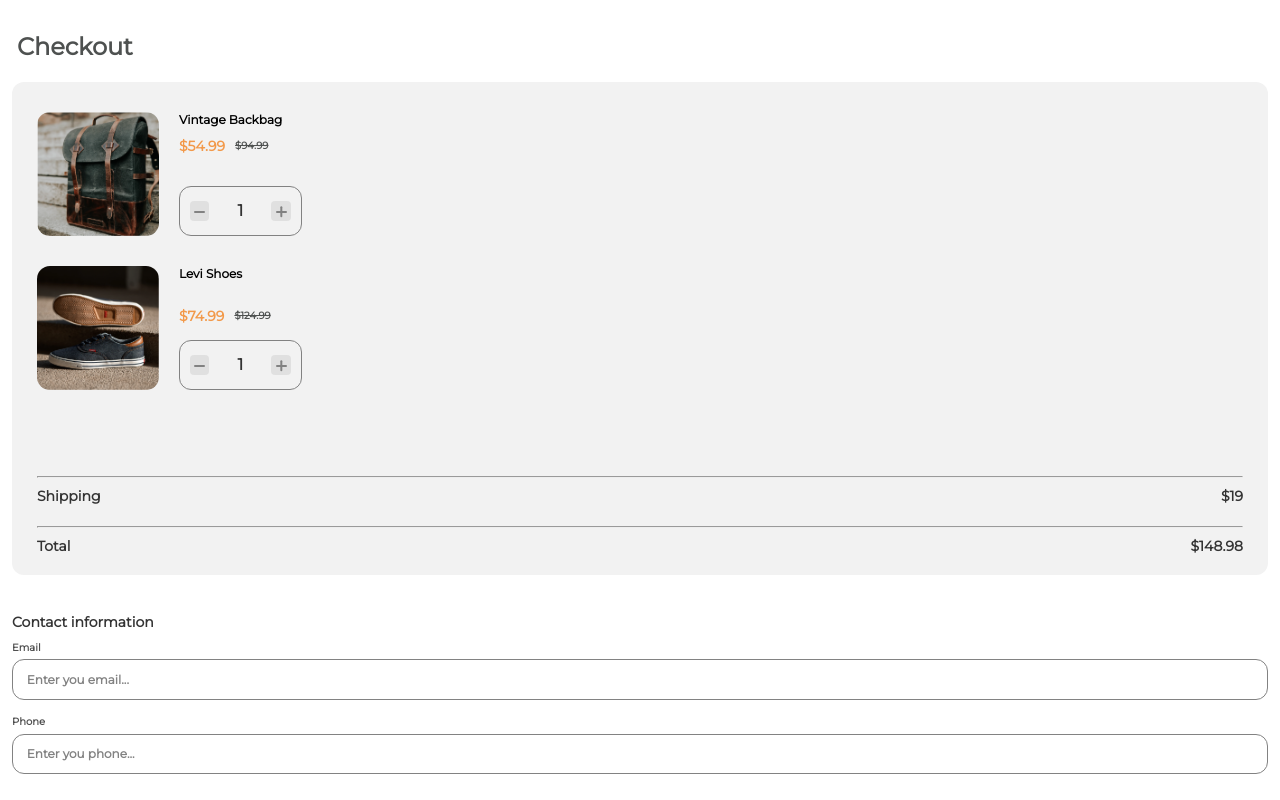
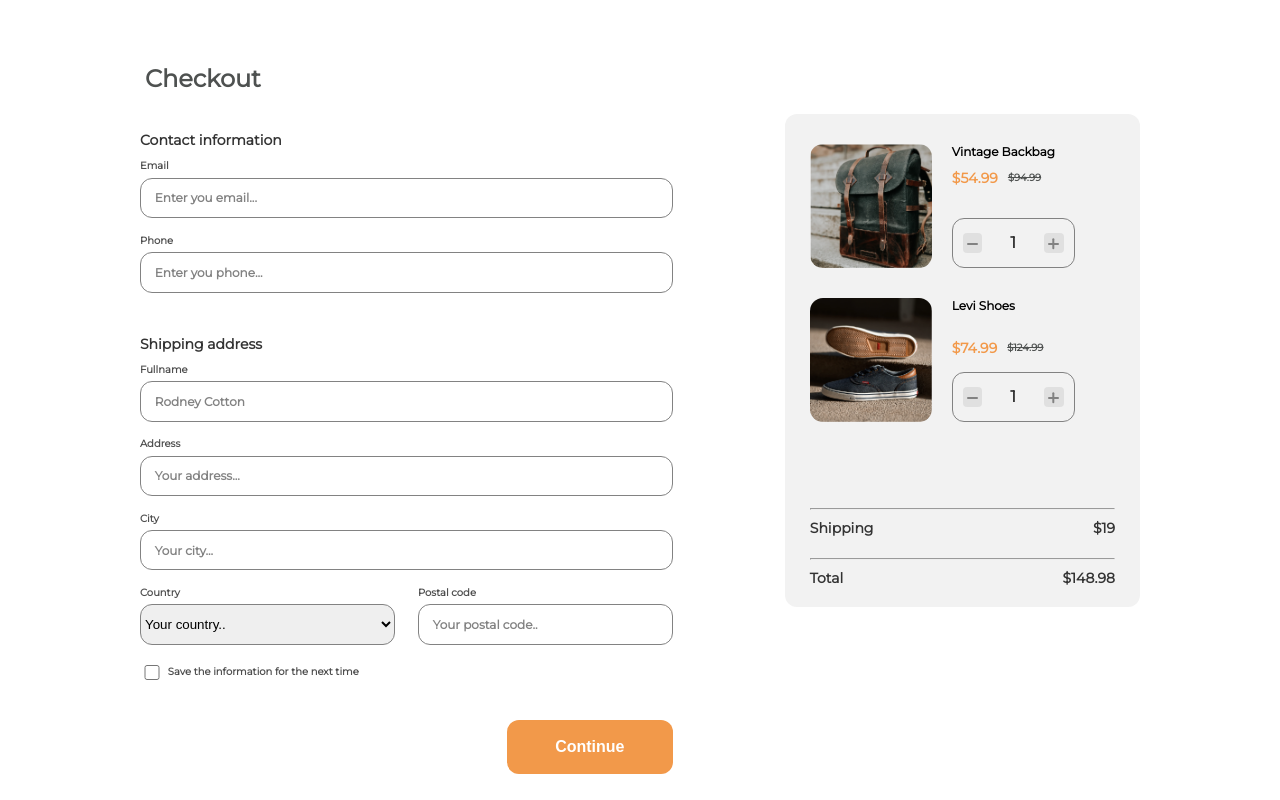
Before and after one commit to tsalapovaMaria/checkoutPage, a plain HTML site: page index.html in a window 1280 px wide. Shown: the top 800 px of the page. Drawn offline with Linux system fonts and the light colour scheme.

Commit message:
complete desktop version

```diff
--- a/index.html
+++ b/index.html
@@ -18,6 +18,8 @@
     <div class="main-content">
         <h1 class="main-title">Checkout</h1>
 
+        <div class="main-container-flex">
+            <div class="checkout-items-container">
                 <div class="checkout-items">
                     <section class="item vintage-backbag">
                         <img src="/checkout-page-master/photo1.png" alt="">
@@ -73,7 +75,9 @@
                         <p class="total-price">$148.98</p>
                     </div>
                 </div>
+            </div>
 
+            <div class="customer-info-container">
                 <div class="customer-info">
                     <div class="contact-info">
                         <p class="contact-info-title">Contact information</p>
@@ -126,10 +130,11 @@
                             Save the information for the next time
                         </label>
                     </div>
-        </div>
-
                     <div class="submit-container">
                         <button class="submit-button">Continue</button>
+                    </div>
+                </div>
+            </div>
         </div>
     </div>
 </body>
--- a/style.css
+++ b/style.css
@@ -261,3 +261,31 @@ input[type="text"]::placeholder {
 
     color: #FFFFFF;
 }
+
+@media all and (min-width: 1000px){
+    body {
+        display: flex;
+        justify-content: center;
+    }
+    .main-content{
+        padding-top: 64px;
+        padding-bottom: 64px;
+        min-width: 1000px;
+        max-width: 1200px;
+    }
+    .main-container-flex {
+        display: flex;
+        flex-direction: row-reverse;
+
+        justify-content: space-between;
+    }
+    .checkout-items-container {
+        width: 40%;
+    }
+    .customer-info-container {
+        width: 60%;
+        margin-right: 112px;
+    }
+
+
+}
```
Lines whose indentation alone changed are shown as unchanged.
